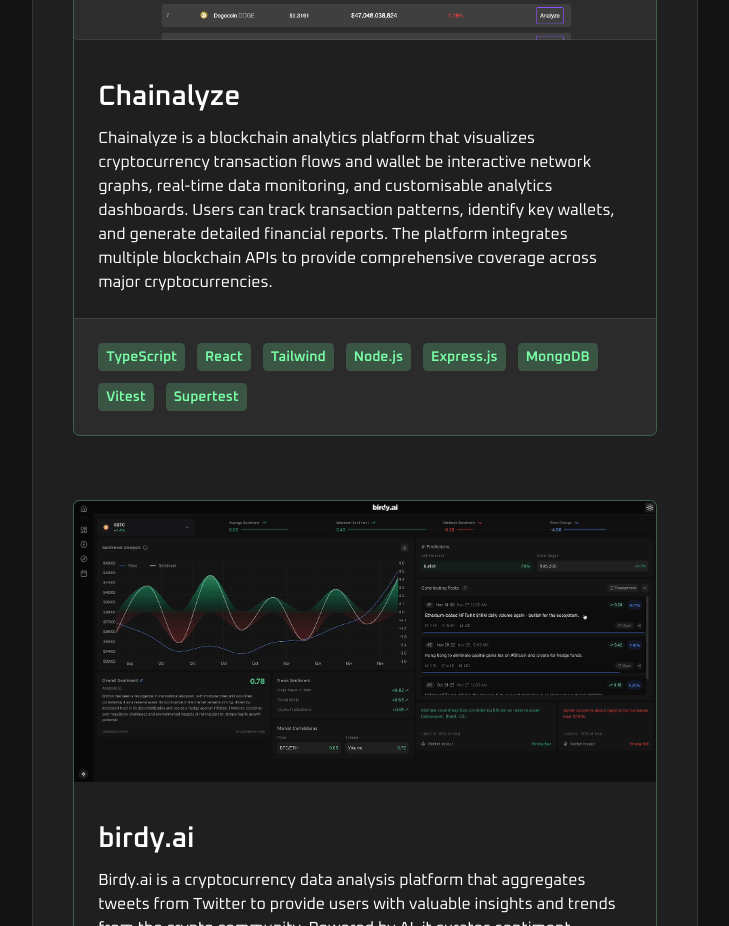
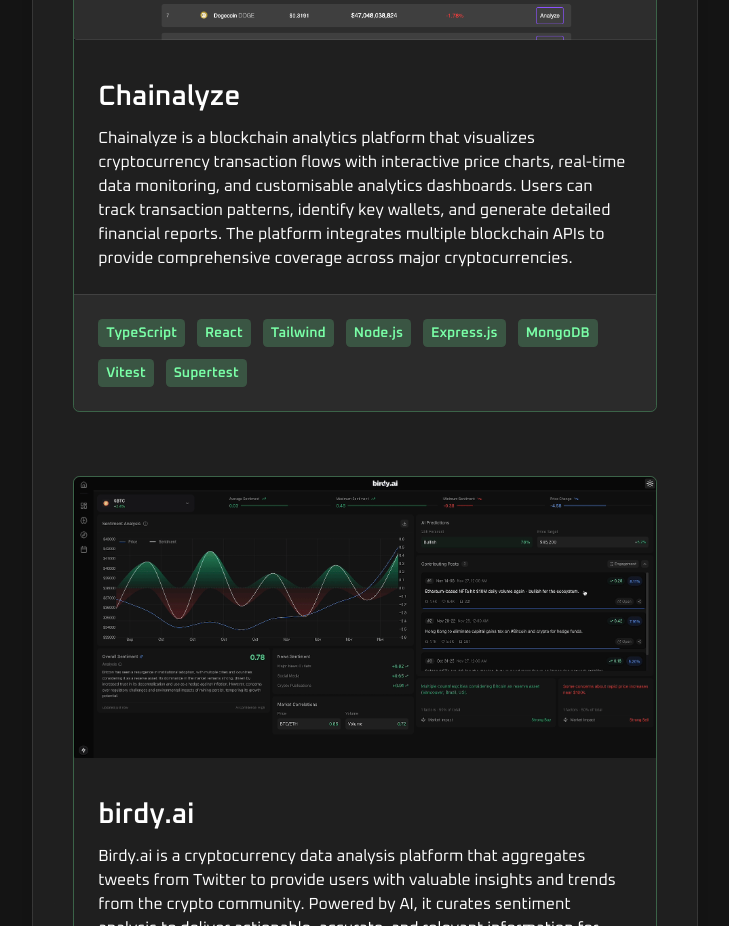
Before and after one commit to georgeeburt/portfolio, a Next.js app: page / in a window 1280 px wide. Shown: the part 3140-4066 px from the top of the page, without its empty margins (275-1004 px from the left). Built offline with nearby package versions, Linux system fonts and the light colour scheme; no server answers.

Commit message:
fix: scrollbar styling for github contributions and outlines for input fields

```diff
--- a/package.json
+++ b/package.json
@@ -48,6 +48,7 @@
     "postcss": "^8.4.49",
     "prettier": "^3.4.2",
     "prettier-plugin-tailwindcss": "^0.6.9",
+    "tailwind-scrollbar": "^3.1.0",
     "tailwindcss": "^3.4.17",
     "typescript": "^5.7.2"
   },
--- a/src/components/sections/contact/contact-form.tsx
+++ b/src/components/sections/contact/contact-form.tsx
@@ -25,7 +25,7 @@ export default function ContactForm() {
           name="name"
           value={formData.name}
           onChange={handleFormChange}
-          className="rounded-lg border border-white/10 bg-white/5 p-1 outline-zinc-800 lg:w-4/6"
+          className="rounded-lg border border-white/10 bg-white/5 p-1 outline-zinc-800 focus:outline-none focus:ring-2 focus:ring-primary lg:w-4/6"
         />
       </p>
       <p className="flex flex-col gap-2">
@@ -38,7 +38,7 @@ export default function ContactForm() {
           name="email"
           value={formData.email}
           onChange={handleFormChange}
-          className="rounded-lg border border-white/10 bg-white/5 p-1 outline-zinc-800 lg:w-4/6"
+          className="rounded-lg border border-white/10 bg-white/5 p-1 outline-zinc-800 focus:outline-none focus:ring-2 focus:ring-primary lg:w-4/6"
         />
       </p>
       <p className="flex flex-col gap-2">
@@ -51,7 +51,7 @@ export default function ContactForm() {
           name="message"
           value={formData.message}
           onChange={handleFormChange}
-          className="resize-none rounded-lg border border-white/10 bg-white/5 p-1 outline-zinc-800"
+          className="resize-none rounded-lg border border-white/10 bg-white/5 p-1 outline-zinc-800 focus:outline-none focus:ring-2 focus:ring-primary"
         ></textarea>
       </p>
       {/* Honeypot field */}
--- a/src/components/sections/projects/github-contributions.tsx
+++ b/src/components/sections/projects/github-contributions.tsx
@@ -32,6 +32,8 @@ export default function GithubContributions() {
         exit={{ opacity: 0 }}
         transition={{ delay: 0.5 }}
       >
+        <div className="overflow-x-auto scrollbar-thin scrollbar-track-transparent scrollbar-thumb-primary">
+          <div className="w-max">
             <ActivityCalendar
               data={contributions}
               loading={isLoading}
@@ -55,6 +57,8 @@ export default function GithubContributions() {
                 dark: ['#3b3b3b', '#7affa7']
               }}
             />
+          </div>
+        </div>
       </motion.div>
     </AnimatePresence>
   );
--- a/src/lib/constants/projects-constants.ts
+++ b/src/lib/constants/projects-constants.ts
@@ -4,8 +4,8 @@ export const PROJECTS: Project[] = [
   {
     title: 'Chainalyze',
     description: `Chainalyze is a blockchain analytics platform that
-            visualizes cryptocurrency transaction flows and wallet
-            be interactive network graphs, real-time data monitoring, and
+            visualizes cryptocurrency transaction flows with
+            interactive price charts, real-time data monitoring, and
             customisable analytics dashboards. Users can track
             transaction patterns, identify key wallets, and generate
             detailed financial reports. The platform integrates
--- a/tailwind.config.ts
+++ b/tailwind.config.ts
@@ -50,5 +50,8 @@ export default {
       }
     }
   },
-  plugins: [require('tailwindcss-animate')]
+  plugins: [
+    require('tailwindcss-animate'),
+    require('tailwind-scrollbar')
+  ]
 } satisfies Config;
```
Also changed, not shown: 1 other file (tests, documents, lock files or other folders). Lines whose indentation alone changed are shown as unchanged.
